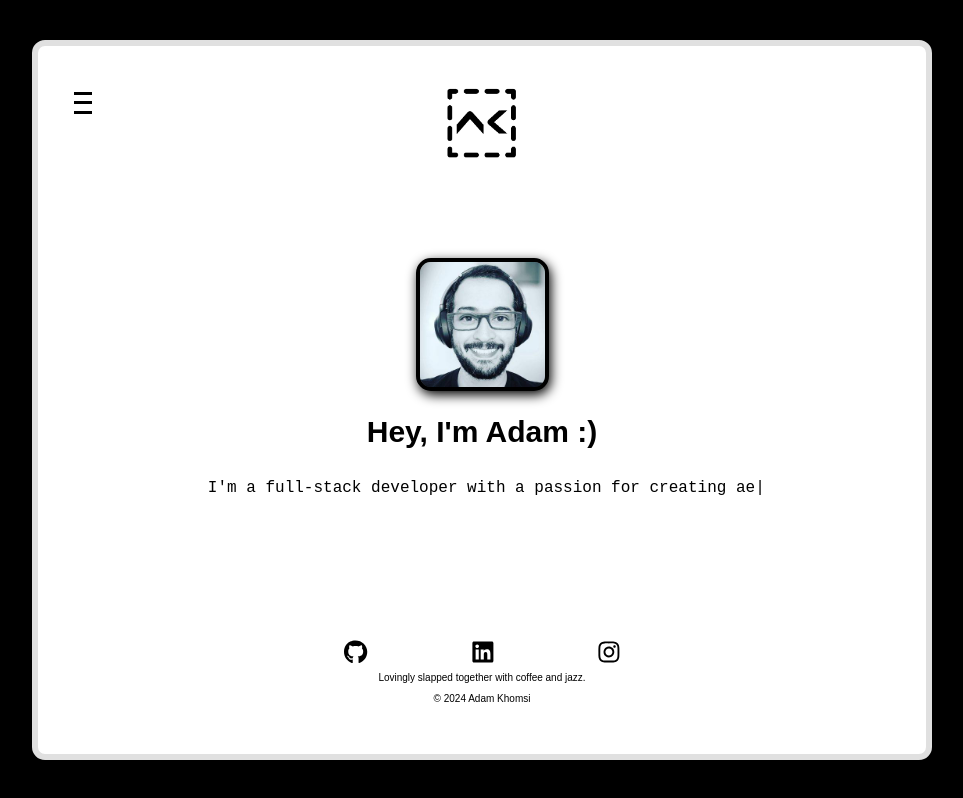
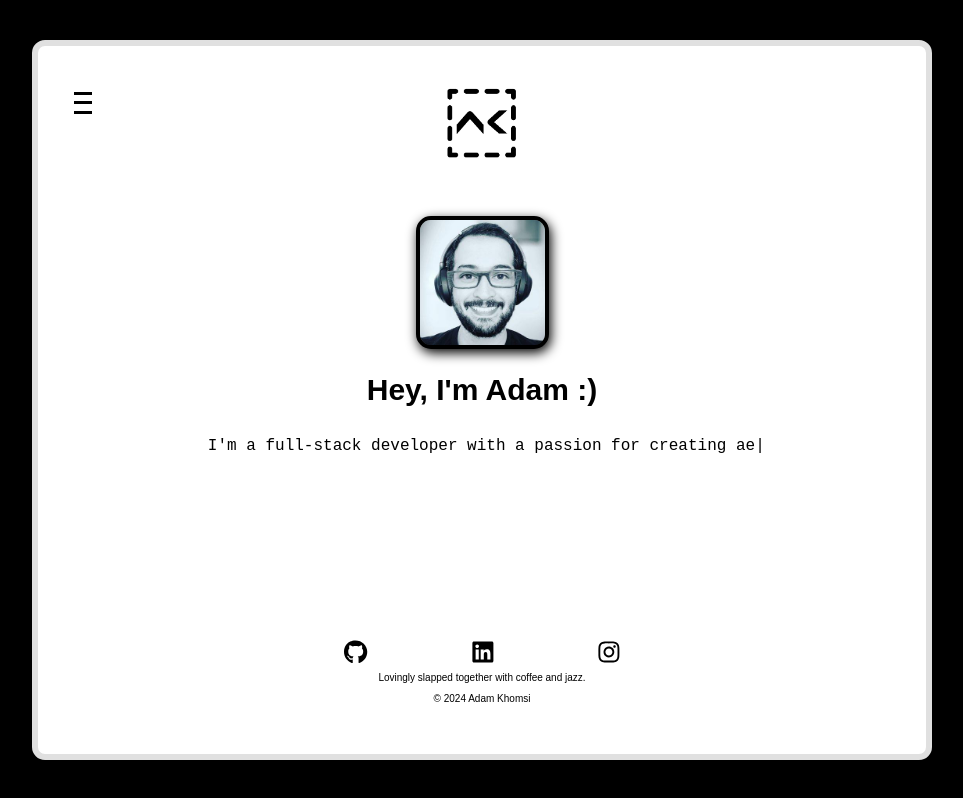
Before and after one commit to mikadosham/adam-khomsi, a React (Create React App) app: page / in a window 1280 px wide. Shown: the whole page, without its empty margins (158-1121 px from the left). Built offline with nearby package versions, Linux system fonts and the light colour scheme; a web font is replaced by a local one.

Commit message:
updated desc

```diff
--- a/src/index.css
+++ b/src/index.css
@@ -16,11 +16,6 @@ body {
 html,
 body {
   height: 100%;
-}
-
-main {
-  padding: 0px 50px;
-  padding-top: 62px;
 }
 
 .main-wrapper {
```
